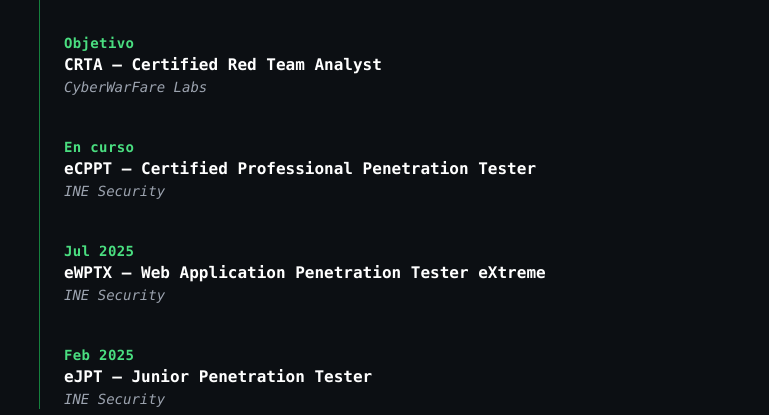
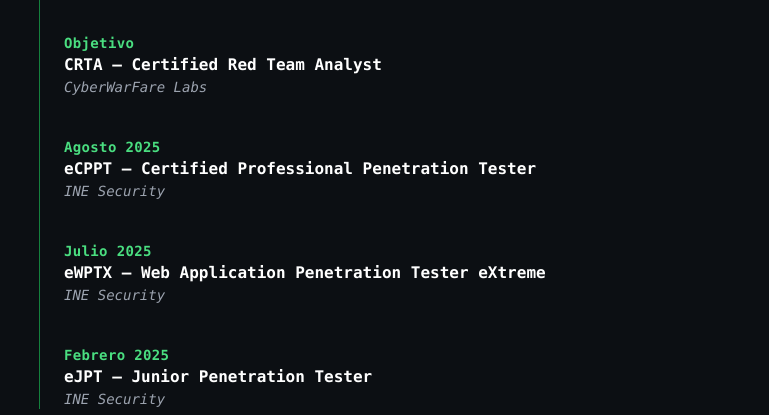
Before and after one commit to beafn28/beafn28.es, a Vue app: page /sobremi in a window 1280 px wide. Shown: the part 3320-3735 px from the top of the page, without its empty margins (97-866 px from the left). Built offline with nearby package versions, Linux system fonts and the light colour scheme.

Commit message:
actualización ecppt

```diff
--- a/src/views/SobreMi.vue
+++ b/src/views/SobreMi.vue
@@ -197,17 +197,17 @@ const certifications = [
   {
     title: 'eCPPT — Certified Professional Penetration Tester',
     issuer: 'INE Security',
-    date: 'En curso'
+    date: 'Agosto 2025'
   },
   {
     title: 'eWPTX — Web Application Penetration Tester eXtreme',
     issuer: 'INE Security',
-    date: 'Jul 2025'
+    date: 'Julio 2025'
   },
   {
     title: 'eJPT — Junior Penetration Tester',
     issuer: 'INE Security',
-    date: 'Feb 2025'
+    date: 'Febrero 2025'
   }
 ]
 
```
